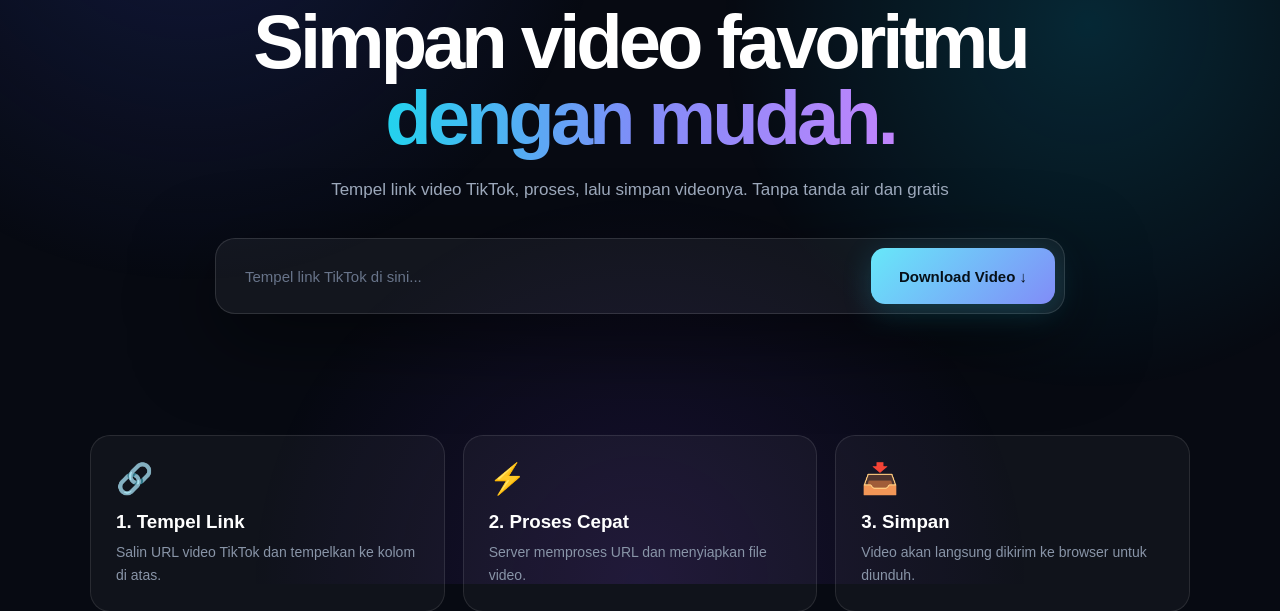
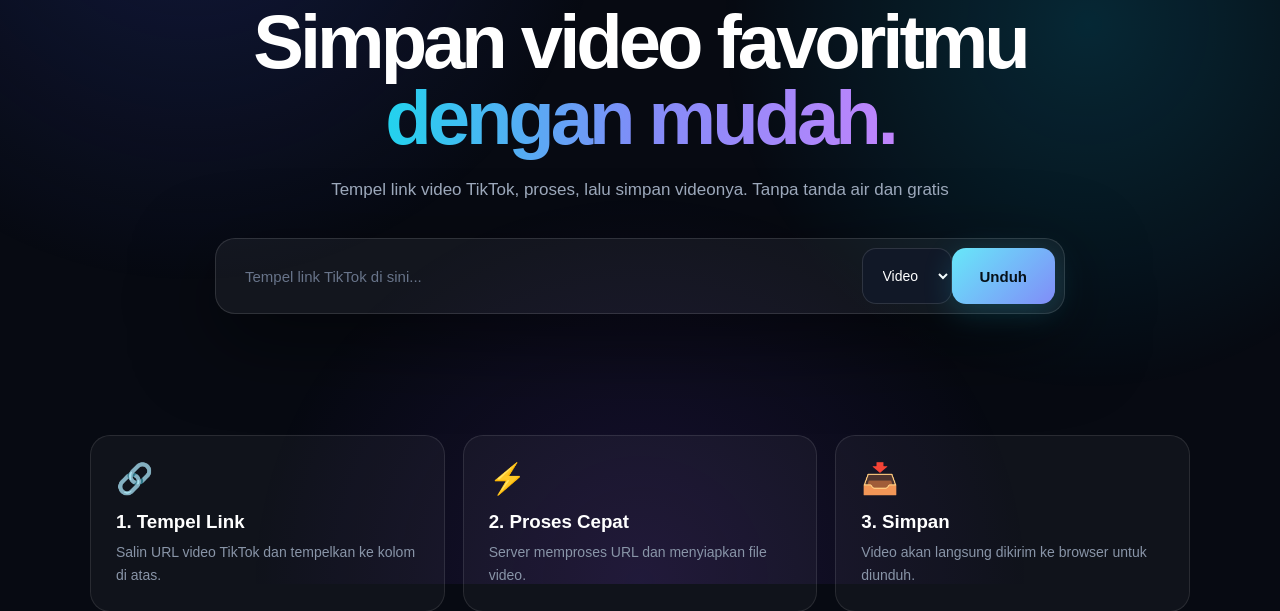
Before and after one commit to fairuzbaru43-blip/snaptok, a Flask app: page / in a window 1280 px wide. Shown: the part 216-827 px from the top of the page. Run offline with Flask 3, Linux system fonts and the light colour scheme.

Commit message:
Tambah fitur unduh MP3

```diff
--- a/app.py
+++ b/app.py
@@ -13,48 +13,66 @@
 
 @app.route("/download", methods=["POST"])
 def download():
-
-    url = request.form.get("url")
+    url = (request.form.get("url") or "").strip()
+    output_format = (request.form.get("format") or "video").lower()
 
     if not url:
         return jsonify({
             "success": False,
             "message": "Link tidak boleh kosong!"
-        })
+        }), 400
+
+    if output_format not in {"video", "mp3"}:
+        return jsonify({
+            "success": False,
+            "message": "Format unduhan tidak valid."
+        }), 400
 
     try:
-
-        # Folder sementara
-        temp_folder = tempfile.mkdtemp()
+        temp_folder = tempfile.mkdtemp(prefix="firuztok-")
 
         ydl_opts = {
-            "outtmpl": os.path.join(
-                temp_folder,
-                "%(title)s.%(ext)s"
-            ),
-            "format": "best",
+            "outtmpl": os.path.join(temp_folder, "%(title)s.%(ext)s"),
+            "format": "bestaudio/best" if output_format == "mp3" else "best",
             "noplaylist": True
         }
 
+        if output_format == "mp3":
+            ydl_opts["postprocessors"] = [{
+                "key": "FFmpegExtractAudio",
+                "preferredcodec": "mp3",
+                "preferredquality": "192"
+            }]
+
         with yt_dlp.YoutubeDL(ydl_opts) as ydl:
-
             info = ydl.extract_info(url, download=True)
 
-            filename = ydl.prepare_filename(info)
+            if output_format == "mp3":
+                filename = next(
+                    (
+                        entry.path
+                        for entry in os.scandir(temp_folder)
+                        if entry.is_file() and entry.name.lower().endswith(".mp3")
+                    ),
+                    None
+                )
+                if filename is None:
+                    raise FileNotFoundError("File MP3 hasil konversi tidak ditemukan.")
+            else:
+                filename = ydl.prepare_filename(info)
 
-        # Kirim file ke browser pengguna
         return send_file(
             filename,
-            as_attachment=True
+            as_attachment=True,
+            download_name=os.path.basename(filename),
+            mimetype="audio/mpeg" if output_format == "mp3" else None
         )
 
     except Exception as e:
-
         return jsonify({
             "success": False,
             "message": str(e)
         })
 
-
 if __name__ == "__main__":
     app.run(debug=True)
--- a/static/style.css
+++ b/static/style.css
@@ -262,6 +262,28 @@
 }
 
 
+.download-box select {
+  min-height: 56px;
+  padding: 0 16px;
+  border: 1px solid rgba(255,255,255,.12);
+  border-radius: 14px;
+  color: #ffffff;
+  background: #111827;
+  font-size: 14px;
+  cursor: pointer;
+}
+
+.download-box select:focus-visible {
+  outline: 2px solid #67e8f9;
+  outline-offset: 2px;
+}
+
+.download-box select option {
+  color: #ffffff;
+  background: #111827;
+}
+
+
 /* STATUS */
 
 .status {
@@ -414,3 +436,9 @@
     font-size: 12px;
   }
 }
+
+@media (max-width: 700px) {
+  .download-box select {
+    width: 100%;
+  }
+}
--- a/templates/index.html
+++ b/templates/index.html
@@ -85,10 +85,14 @@
                         required
                     >
 
+                    <select class="format-select" id="format" name="format" aria-label="Pilih format unduhan">
+                        <option value="video">Video</option>
+                        <option value="mp3">MP3</option>
+                    </select>
 
                     <button type="submit">
 
-                        Download Video ↓
+                        Unduh
 
                     </button>
 
```
